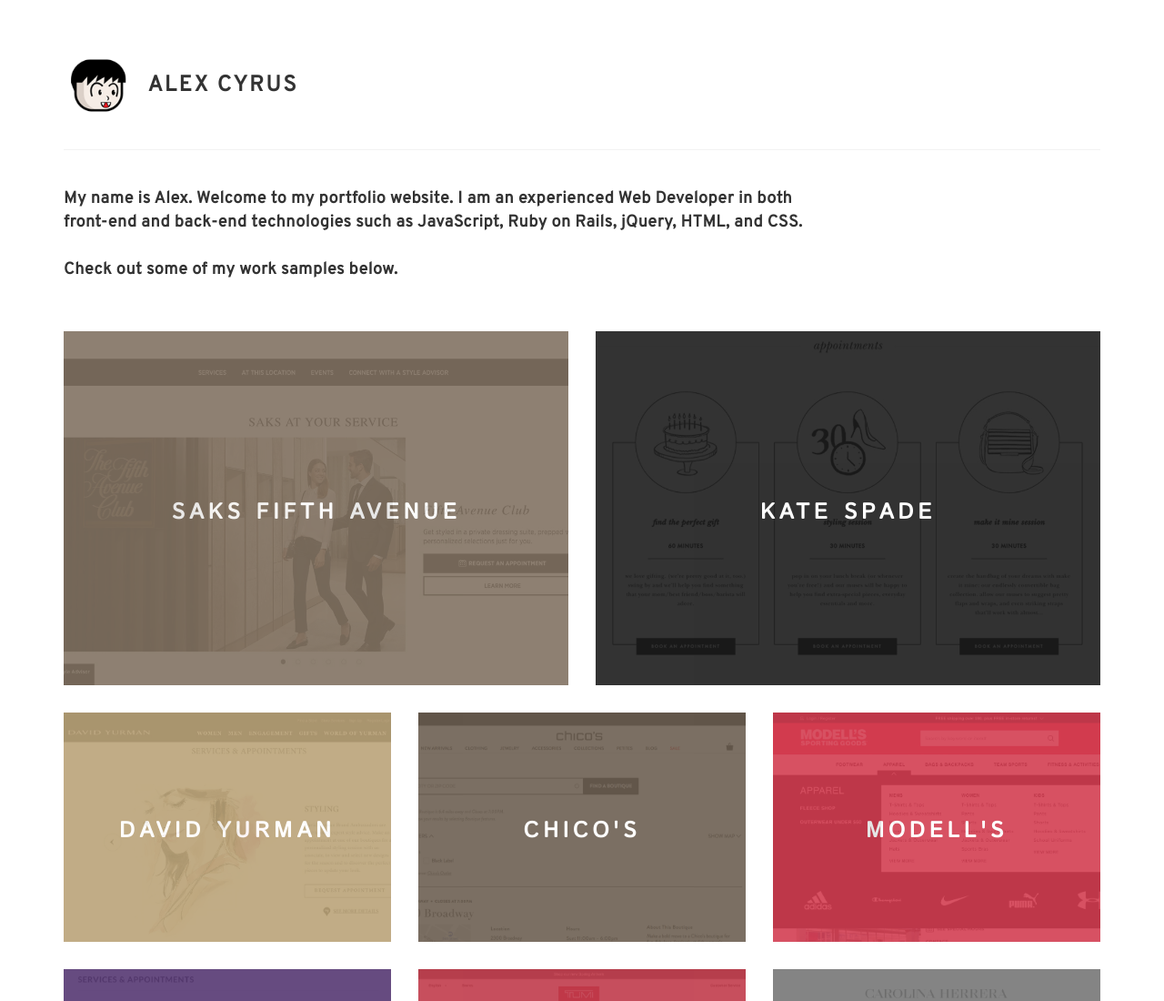
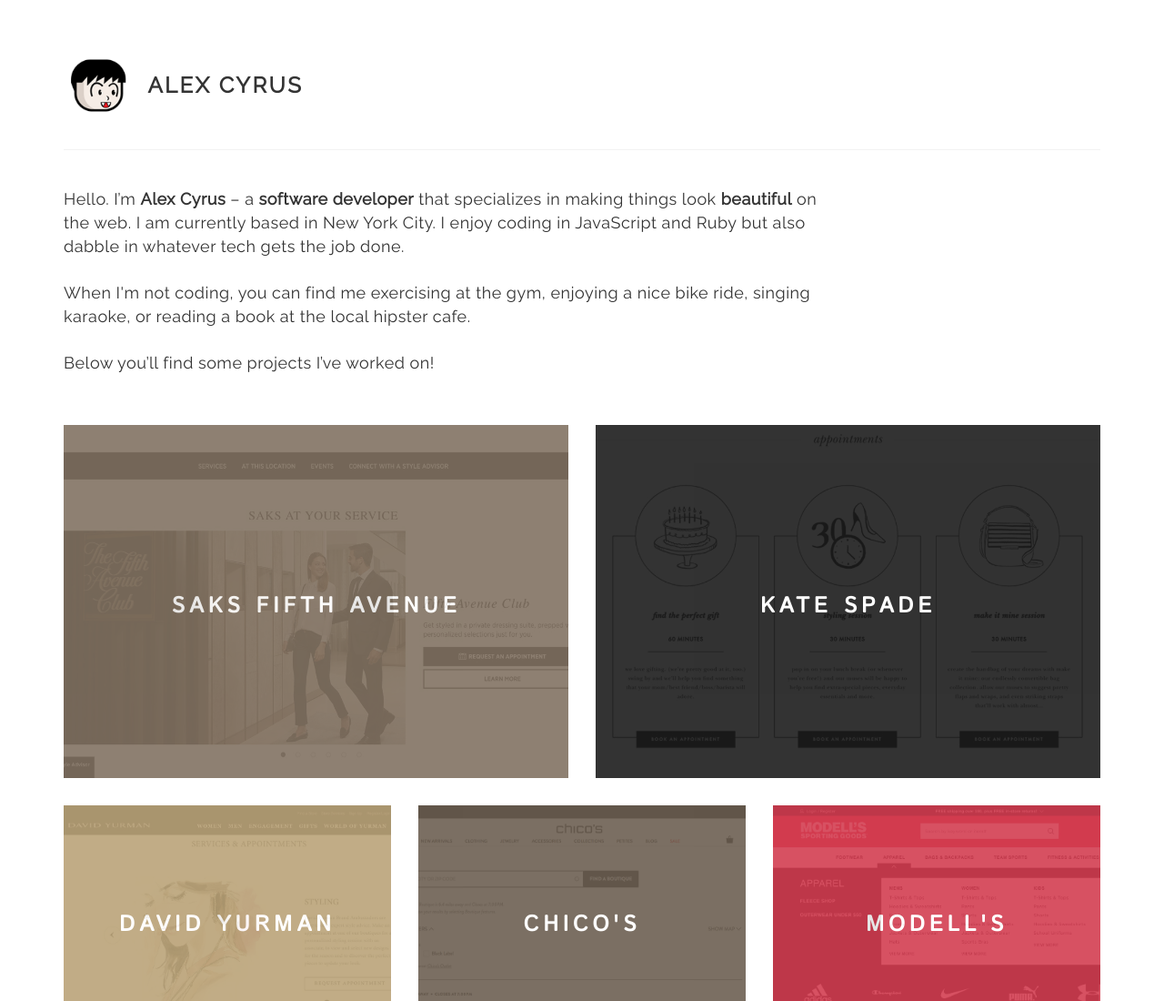
Before and after one commit to alexcyrus/Portfolio, a plain HTML site: page index.html in a window 1280 px wide. Shown: the top 1100 px of the page at 91% size. Drawn offline with Linux system fonts and the light colour scheme; a script that the page names is missing.

Commit message:
editing description

```diff
--- a/assets/css/main.css
+++ b/assets/css/main.css
@@ -2,7 +2,7 @@
 	outline: none !important;
 }
 body {
-	font-family: 'Overpass', sans-serif;
+	font-family: 'Raleway', sans-serif;
 	font-size: 16px;
 }
 
@@ -39,10 +39,13 @@
 
 .description {
 	padding-top: 2.3em;
-  font-family: 'Overpass', sans-serif;
+  font-family: 'Raleway', sans-serif;
   font-size: 18px;
-  font-weight: 700;
   letter-spacing: .5px;
+}
+
+.description span {
+	font-weight: bold;
 }
 
 .orange {
@@ -255,7 +258,7 @@
 
 
 .unordarlist {
-	font-family: 'Overpass', sans-serif;
+	font-family: 'Raleway', sans-serif;
   list-style-type: square;
   font-size: bold;
   font-weight: bold;
--- a/index.html
+++ b/index.html
@@ -9,7 +9,7 @@
 		<link rel="stylesheet" type="text/css" href="assets/css/bootstrap.min.css">
 		<link rel="stylesheet" href="assets/font-awesome/css/font-awesome.min.css">
 		<link href="https://fonts.googleapis.com/css?family=Istok+Web" rel="stylesheet">
-		<link href="https://fonts.googleapis.com/css?family=Overpass" rel="stylesheet">
+		<link href="https://fonts.googleapis.com/css?family=Raleway" rel="stylesheet">
 		<link rel="stylesheet" href="assets/css/magnific-popup.css">
 
 		<link rel="stylesheet" type="text/css" href="assets/css/main.css">
@@ -53,7 +53,11 @@
 			<div class="container">
 				<div class="row">
 					<div class="col-md-9">
-						<p class="description">My name is Alex. Welcome to my portfolio website. I am an experienced Web Developer in both front-end and back-end technologies such as JavaScript, Ruby on Rails, jQuery, HTML, and CSS.<br><br>Check out some of my work samples below.</p>
+						<p class="description">Hello. I’m <span>Alex Cyrus</span> – a <span>software developer</span> that specializes in making things look <span>beautiful</span> on the web. I am currently based in New York City. I enjoy coding in JavaScript and Ruby but also dabble in whatever tech gets the job done.
+						<br><br>
+						When I'm not coding, you can find me exercising at the gym, enjoying a nice bike ride, singing karaoke, or reading a book at the local hipster cafe.
+						<br><br>
+						Below you’ll find some projects I’ve worked on!</p>
 					</div>
 				</div>
 				<div class="tiles">
```
Also changed, not shown: images/jukebox.png (deleted), images/pinkkit.jpg (added), images/tarantino_jukebox.jpg (added), images/turn_up_the_vamp.jpg (added), images/turn_up_the_vamp.png (deleted).
